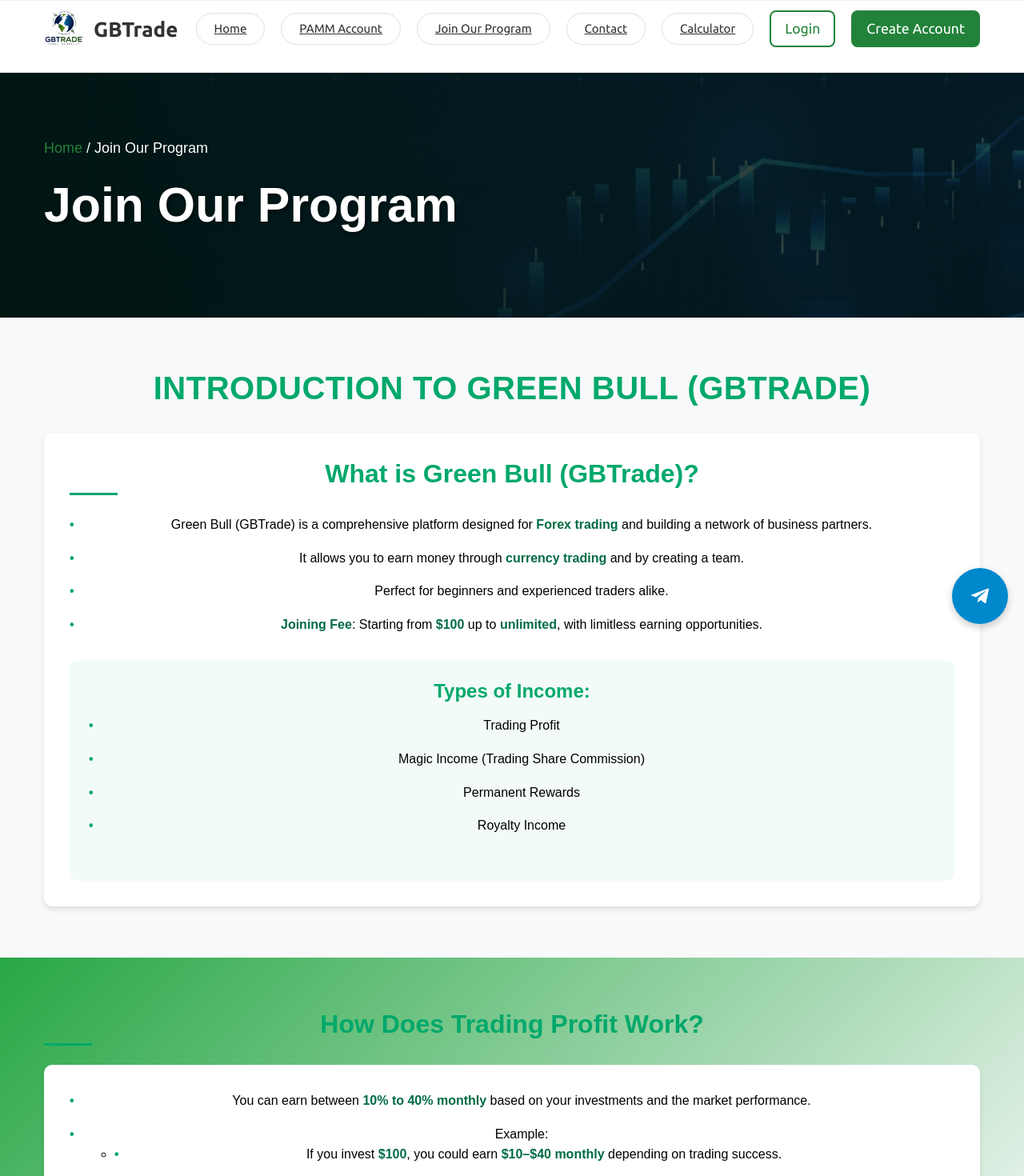
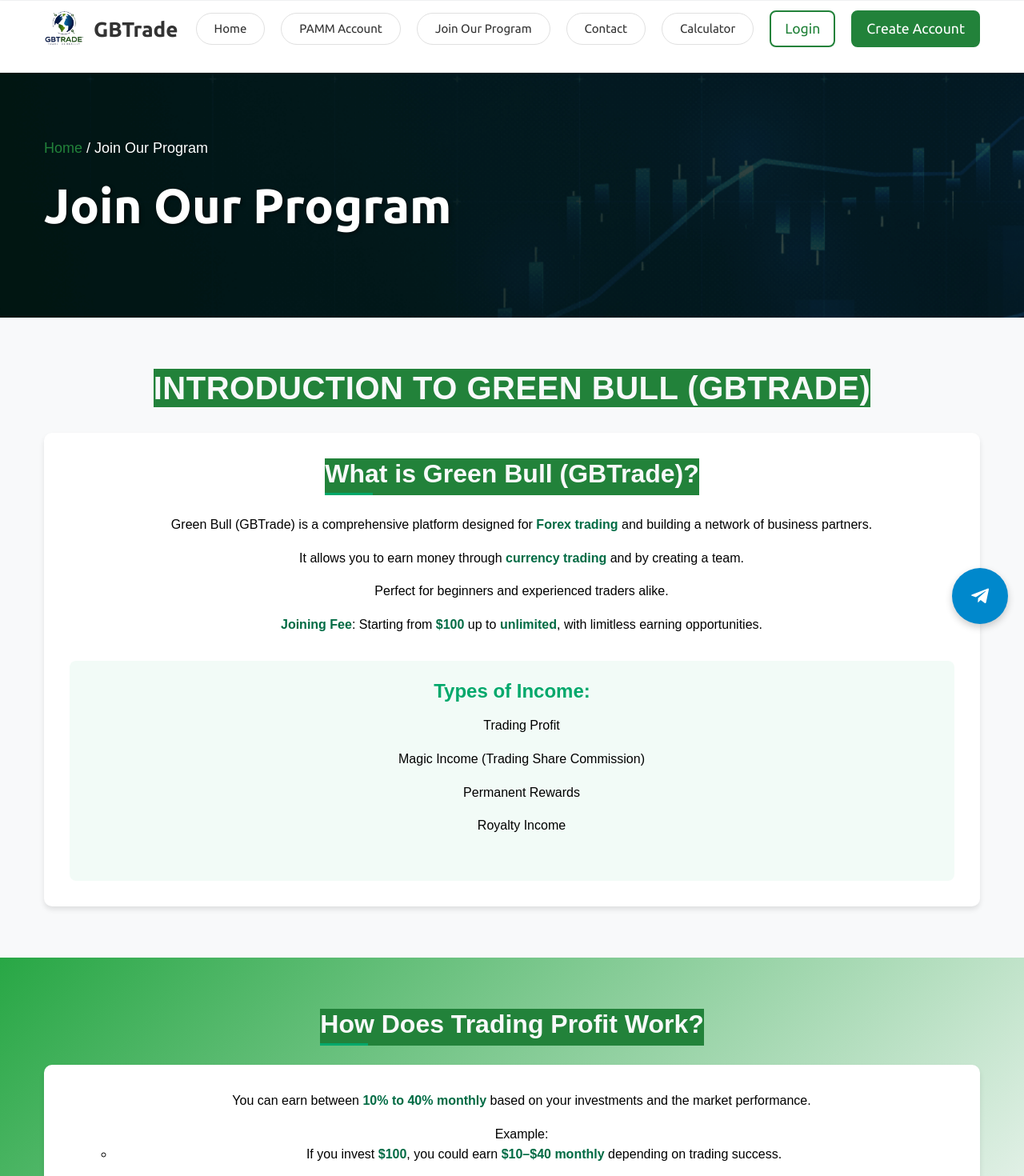
Before and after one commit to DecroXX69/GBFX, a React (Create React App) app in the folder client/: page /market in a window 1280 px wide. Shown: the top 1470 px of the page at 80% size. Built offline with nearby package versions, Linux system fonts and the light colour scheme.

Commit message:
minor changes

```diff
--- a/client/src/components/GreenBull.css
+++ b/client/src/components/GreenBull.css
@@ -46,22 +46,39 @@
 
 /* Typography */
 .main-title {
-  color: var(--primary-green);
+  color: var(--light-gray);
+  background-color: var(--theme-color);
   font-size: 2.5rem;
   text-align: center;
   margin-bottom: 2rem;
   font-weight: 700;
   text-transform: uppercase;
   letter-spacing: 0.5px;
+  display: inline-block;
+  text-align: center;
 }
 
+.headline1{
+  color: var(--light-gray);
+  background-color: var(--theme-color);
+}
+
+.key-conditions ul {
+  list-style-type: none;
+  padding-left: 0;  /* Optional: to remove any indentation */
+}
+
+
 h2 {
-  color: var(--primary-green);
+  color: var(--light-gray);
+  background-color: var(--theme-color);
   font-size: 2rem;
   margin-bottom: 1.5rem;
   font-weight: 600;
   position: relative;
   padding-bottom: 0.5rem;
+  display: inline-block;
+  text-align: center;
 }
 
 h2::after {
@@ -101,7 +118,7 @@
 
 /* Remove numbering from lists */
 .feature-list li::before {
-  content: "•";
+  /* content: "•"; */
   color: var(--primary-green);
   position: absolute;
   left: 0;
--- a/client/src/components/GreenBullreferal.jsx
+++ b/client/src/components/GreenBullreferal.jsx
@@ -117,7 +117,7 @@
       {/* Trading Profit Section */}
       <section className="section trading-section" data-aos="fade-up">
         <div className="container">
-          <h2>How Does Trading Profit Work?</h2>
+          <h2 className='headline1'>How Does Trading Profit Work?</h2>
           <div className="trading-content">
             <ul className="feature-list">
               <li>You can earn between <strong>10% to 40% monthly</strong> based on your investments and the market performance.</li>
@@ -139,6 +139,7 @@
           <h2>Magic Income (Trading Share Commission)</h2>
           <div className="commission-content">
             <ul className="feature-list">
+              <li><h3>“When you empower others, you empower yourself. Together, we grow stronger.”</h3></li>
               <li>Earn commission by <strong>referring others</strong> to join GBTrade and helping your team generate sales.</li>
               <li>There are <strong>7 defined ranks</strong> in the GBTrade plan, and your income grows as you move up.</li>
             </ul>
@@ -239,16 +240,18 @@
           <h2>Terms and Conditions</h2>
           <div className="terms-content">
             <div className="key-conditions">
-              <h3>Key Conditions to Keep in Mind:</h3>
+              <h2>Key Conditions to Keep in Mind:</h2>
               <ul>
                 <li><strong>Minimum Withdrawal</strong>: $10 (must be in multiples of $10).</li>
+                <br />
                 <li><strong>Withdrawal Days</strong>: Saturday and Sunday.</li>
+                <br />
                 <li><strong>Processing Time</strong>: Withdrawal requests are processed within <strong>24–48 hours</strong>.</li>
               </ul>
             </div>
 
             <div className="business-maintenance">
-              <h3>Business Maintenance:</h3>
+              <h2>Business Maintenance:</h2>
               <ul className="feature-list">
                 <li>You must maintain your rank and team performance weekly.</li>
                 <li>If the business is down temporarily, commission earnings remain unaffected.</li>
@@ -257,7 +260,7 @@
             </div>
 
             <div className="important-notes">
-              <h3>Important Notes:</h3>
+              <h2>Important Notes:</h2>
               <ul className="feature-list">
                 <li>Withdrawals are allowed only after achieving milestone ranks to prevent system abuse.</li>
                 <li>Regular updates ensure transparency and smooth functioning.</li>
--- a/client/src/components/Navbar.module.css
+++ b/client/src/components/Navbar.module.css
@@ -112,6 +112,7 @@
     padding: 8px 22px;  /* Slightly larger padding */
     border-radius: 20px;
     border: 1px solid #e0e0e0;
+    text-decoration: none;
     transition: all 0.2s;
   }
   .create{
@@ -139,6 +140,7 @@
   .navLink:hover {
     color: #f8f9fa;
     background-color: var(--theme-color);
+    text-decoration: none;
   }
 
   .searchBtn {
@@ -171,6 +173,7 @@
 
     .navLink {
       padding: 8px 18px;
+      text-decoration: none;
     }
   }
 
--- a/client/src/minicomponent/PammLanding.css
+++ b/client/src/minicomponent/PammLanding.css
@@ -41,6 +41,7 @@
   .hero-title {
     font-size: 3.8rem;
     font-weight: 900;
+    font-family: var(--title-font);
     line-height: 1.2;
     margin-bottom: 1.5rem;
     text-shadow: 2px 2px 4px rgba(0, 0, 0, 0.5); /* Add text shadow for readability */
```
